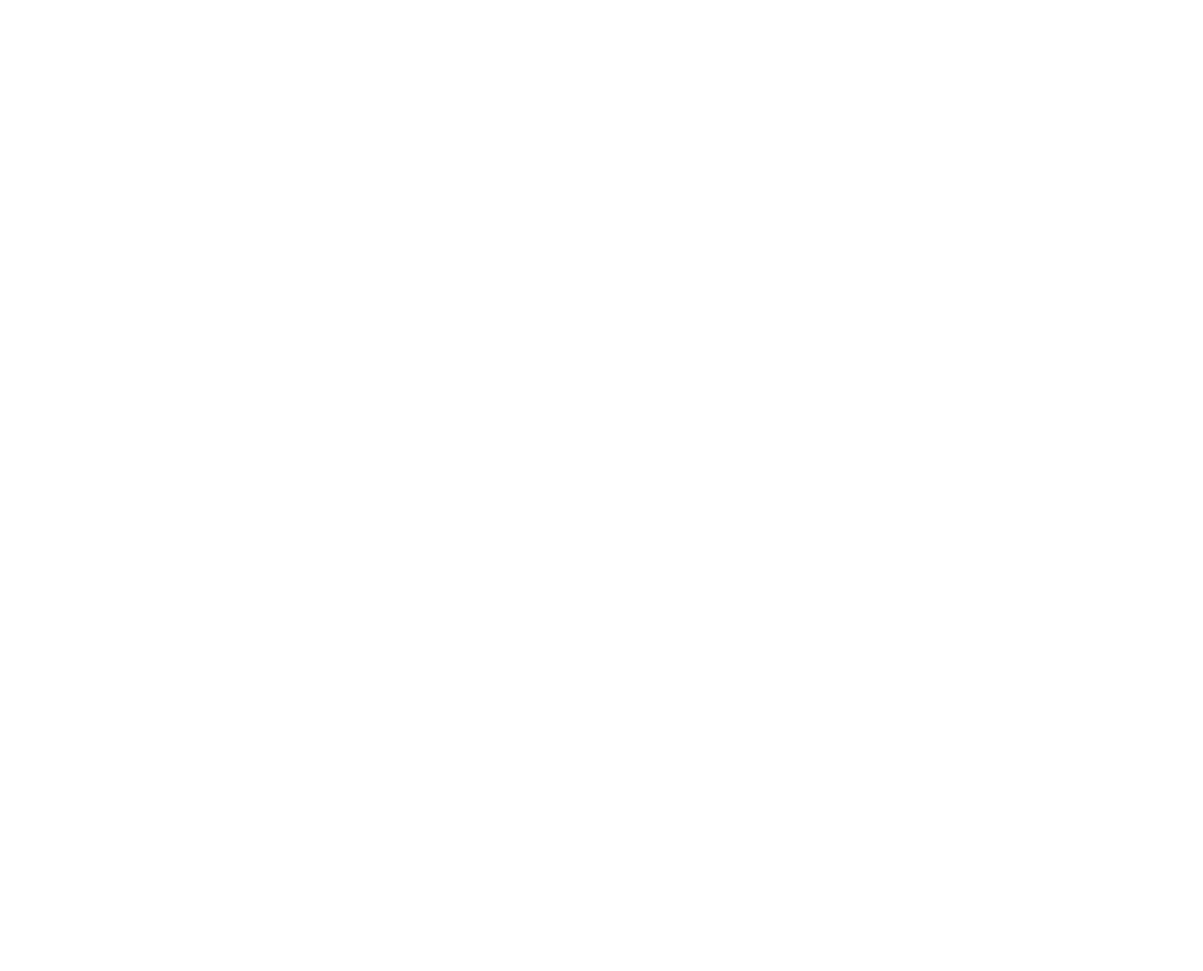
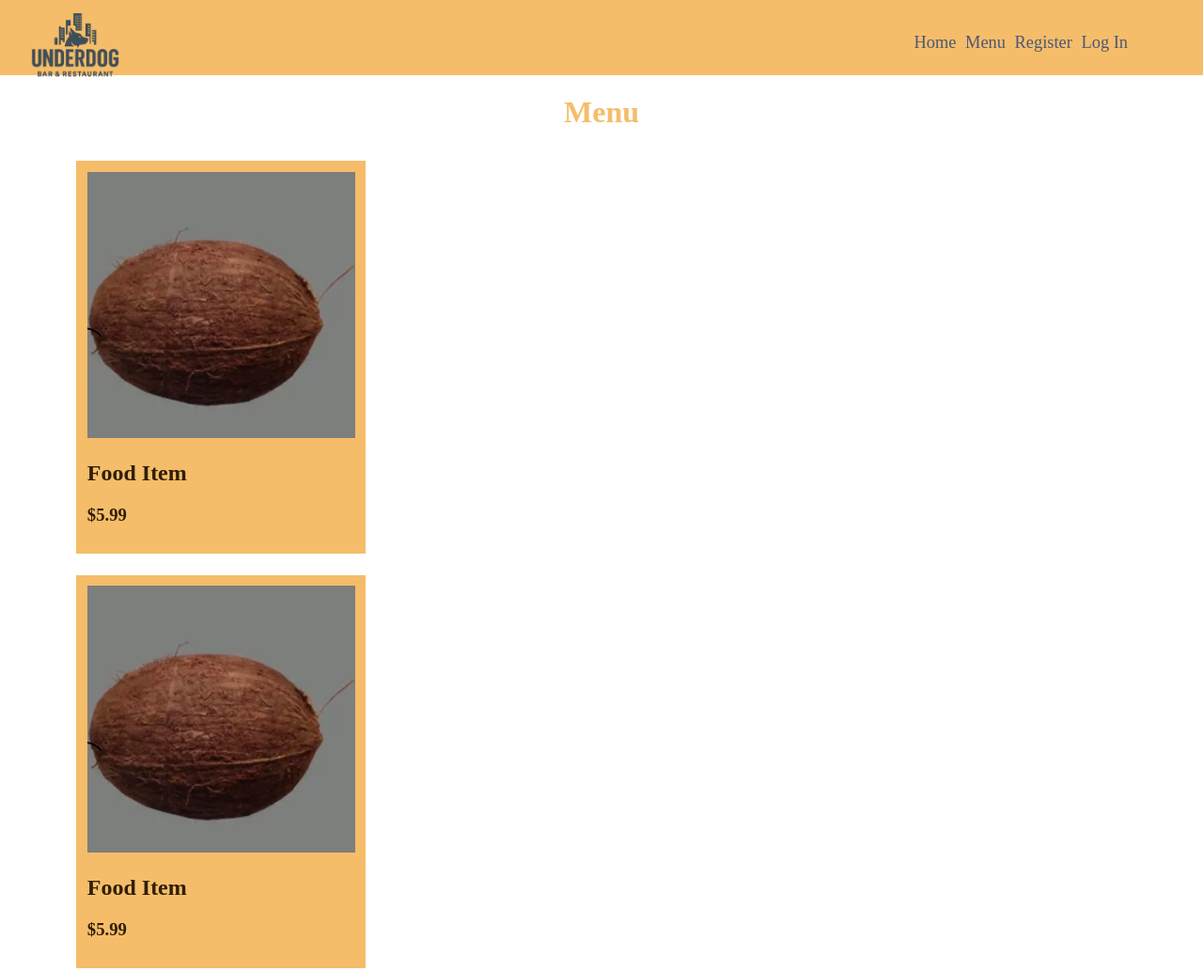
Before and after one commit to kayronbrown29-ai/120-Final-Project, a website: page menu.html in a window 1280 px wide. Shown: the top 1033 px of the page at 94% size. Before the commit the page ends 800 px from the top, so only its background shows below. Drawn offline with Linux system fonts and the light colour scheme.

Commit message:
Setting the foundation for the menu

```diff
--- a/menu.html
+++ b/menu.html
@@ -6,6 +6,47 @@
         <link rel="stylesheet" href="style.css">
     </head>
     <body>
+        <nav class="standalone">
+            <img src="img/thumbnail_underdog.png" class="nav-icon">
+            <ul class="nav-links">
+                <li><a href="index.html">Home</a></li>
+                <li><a href="#">Menu</a></li>
+                <li><a href='sign-up.html'>Register</a></li>
+                <li><a href="#">Log In</a></li>
+            </ul>
+        </nav>
+        <main class="menu-page">
+            <h1>Menu</h1>
+            <section class="menu">
+                <article class="menu-item">
+                    <figure class="menu-img">
+                        <img src="img/coconut.jpg" class="item-photo">
+                    </figure>
+                    <h2>Food Item</h2>
+                    <h3>$5.99</h3>
+                </article>
+            </section>
+
+            <section class="menu">
+                <article class="menu-item">
+                    <figure class="menu-img">
+                        <img src="img/coconut.jpg" class="item-photo">
+                    </figure>
+                    <h2>Food Item</h2>
+                    <h3>$5.99</h3>
+                </article>
+            </section>
+
+            <section class="menu">
+                <article class="menu-item">
+                    <figure class="menu-img">
+                        <img src="img/coconut.jpg" class="item-photo">
+                    </figure>
+                    <h2>Food Item</h2>
+                    <h3>$5.99</h3>
+                </article>
+            </section>
+        </main>
         <script src="menu.js"></script>
     </body>
 </html>
--- a/style.css
+++ b/style.css
@@ -168,3 +168,38 @@ label[for="newsletter"]{
 .focalpoint{
     height:100vh;
 }
+.standalone{
+    background-color:#f5bd6a;
+}
+.standalone a{
+    color:#4d5774;
+}
+.menu{
+    width:100vw;
+    height:auto;
+}
+.menu-page h1{
+    text-align:center;
+}
+.menu{
+    max-width:1140px;
+    display:flex;
+    flex-direction:row;
+    height:auto;
+    margin:0 auto;
+    padding:0;
+}
+.menu-item{
+    width:25%;
+    background-color: #f5bd6a;
+    padding:1%;
+    margin:1%;
+    color:#301f05;
+}
+.menu-img{
+    margin:0;
+    padding:0;
+}
+.item-photo{
+    width:100%;
+}
```
Also changed, not shown: sign-up.html (+1 -1 lines), img/coconut.jpg (added).
